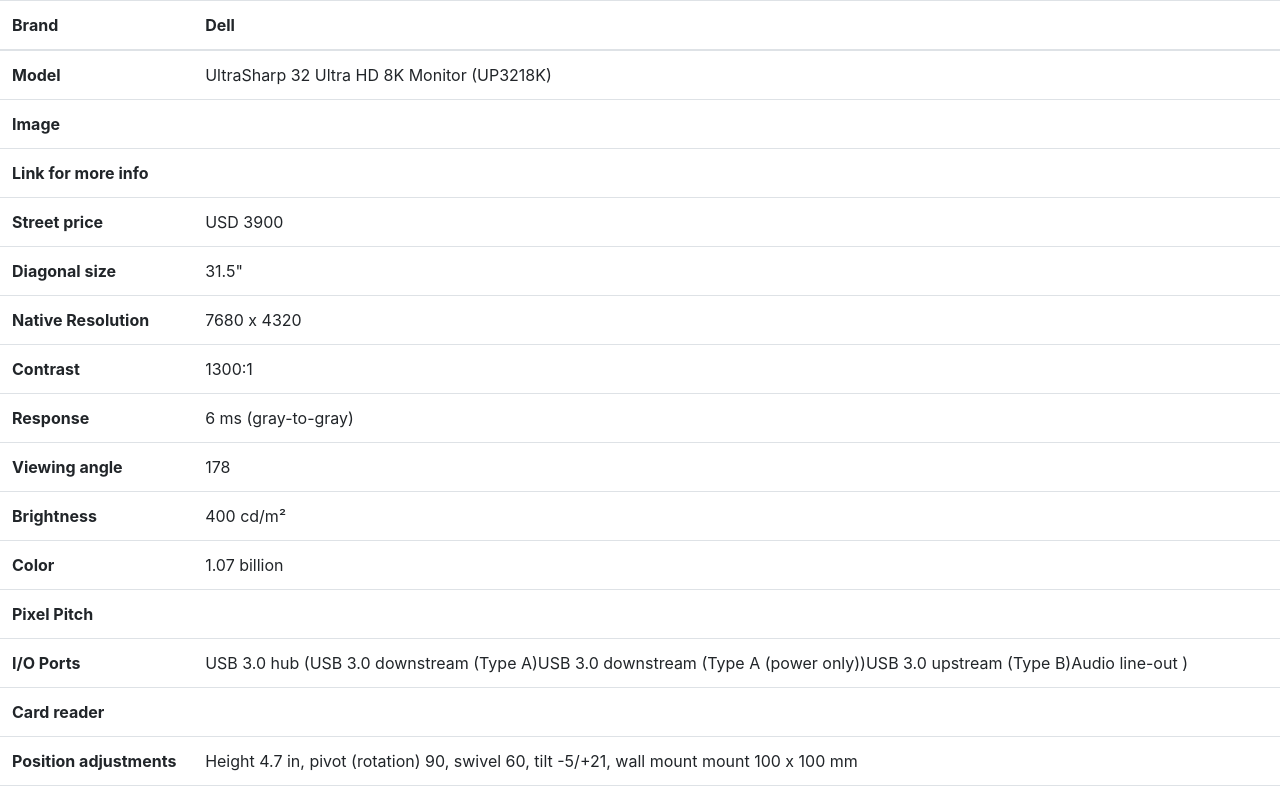
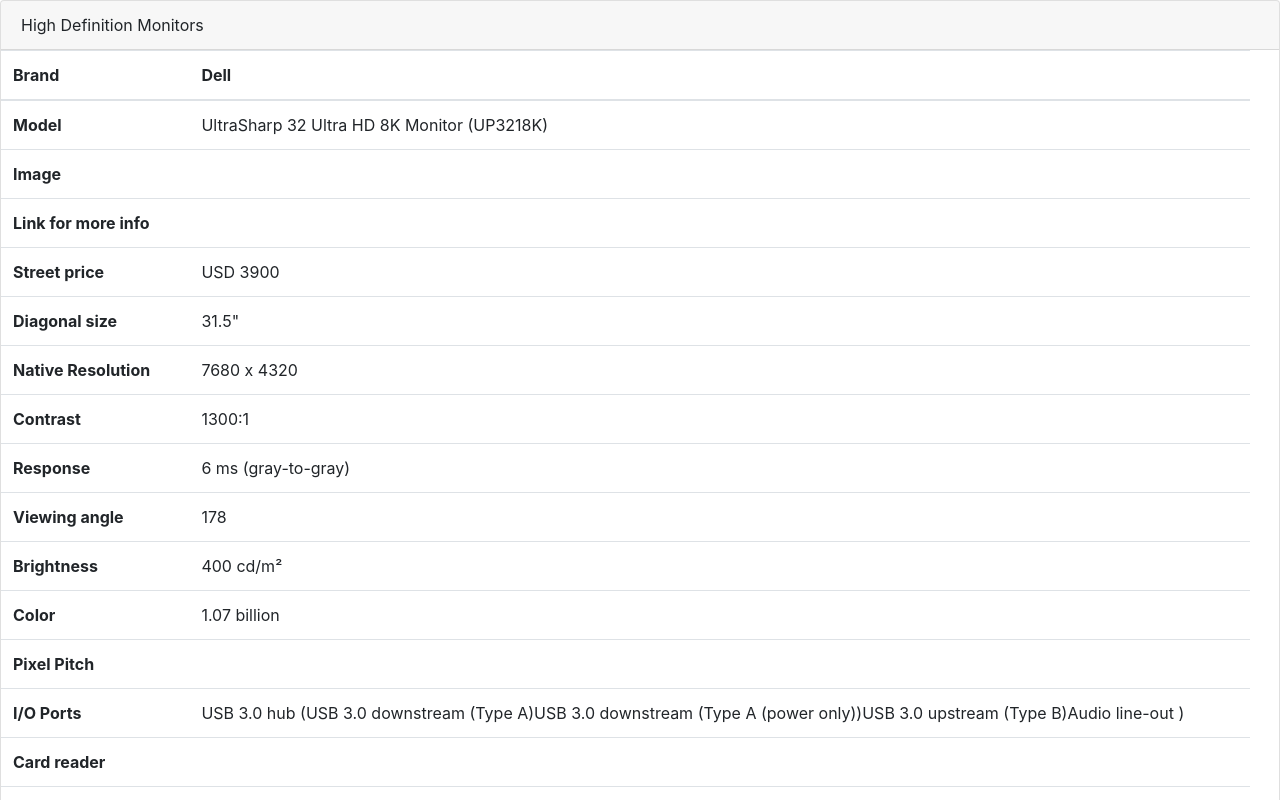
Before and after one commit to katyaskvo/high-definition-monitors-chart, an Angular app: page / in a window 1280 px wide. Shown: the top 800 px of the page. Built offline with nearby package versions, Linux system fonts and the light colour scheme.

Commit message:
add card block around products table and basic styles for it

```diff
--- a/src/app/app.component.html
+++ b/src/app/app.component.html
@@ -1,5 +1,9 @@
-<!--The content below is only a placeholder and can be replaced.-->
-<table class="table">
+
+<div class="card">
+  <div class="card-header">
+    High Definition Monitors
+  </div>
+  <table class="table table-responsive table-hover">
       <thead>
         <tr>
           <th>Brand</th>
@@ -130,3 +134,4 @@
           <td>095P9, Dell part 210-ALEZ</td>
         </tr>
   </table>
+</div>
--- a/src/app/app.component.ts
+++ b/src/app/app.component.ts
@@ -6,5 +6,5 @@ import { Component } from '@angular/core';
   styleUrls: ['./app.component.css']
 })
 export class AppComponent {
-  title = 'app';
+  title = 'High Definition Monitors';
 }
```
Lines whose indentation alone changed are shown as unchanged.
